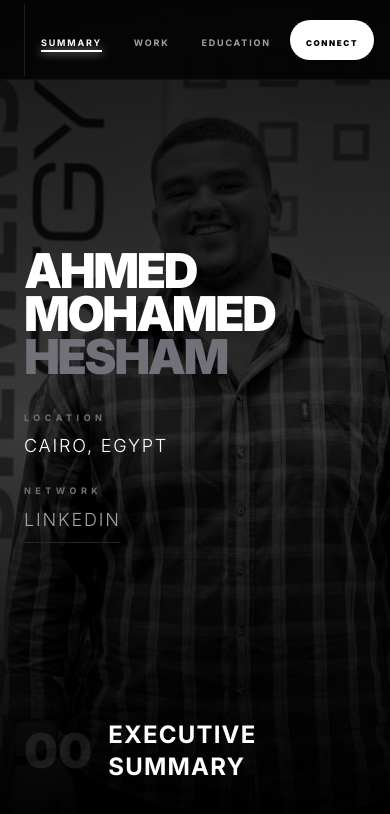
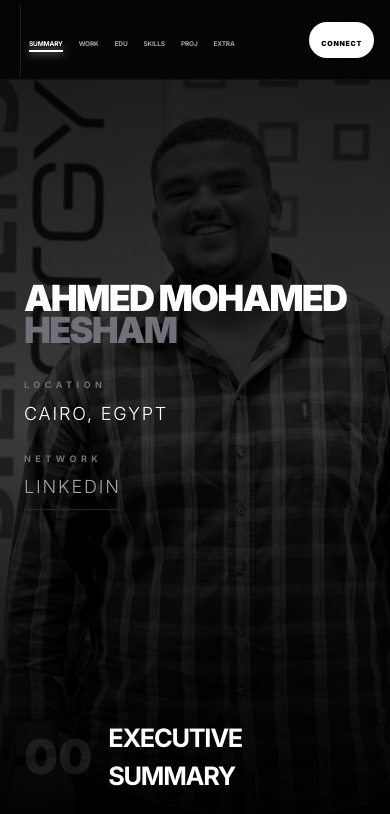
Before and after one commit to AmadoMamado74/AmadoPortfolio, a React (Vite) app: page / in a window 390 px wide. Shown: the top 814 px of the page. Built offline with nearby package versions, Linux system fonts and the light colour scheme.

Commit message:
Ultra-compact mobile layout: fixed navigation, scaled headers, and condensed skills

```diff
--- a/App.tsx
+++ b/App.tsx
@@ -235,13 +235,13 @@ const App: React.FC = () => {
   const NavButton = ({ label, id, active }: { label: string, id: SectionId, active: boolean }) => (
     <button
       onClick={() => scrollToSection(id)}
-      className={`group relative px-4 xl:px-6 py-4 transition-all duration-300 ${active ? 'text-white' : 'text-zinc-400 hover:text-white'}`}
+      className={`group relative px-2 md:px-4 xl:px-6 py-4 transition-all duration-300 ${active ? 'text-white' : 'text-zinc-400 hover:text-white'}`}
     >
-      <span className="relative z-10 text-[9px] xl:text-[10px] font-bold uppercase tracking-[0.2em] xl:tracking-[0.3em] whitespace-nowrap">
+      <span className="relative z-10 text-[6.5px] md:text-[9px] xl:text-[10px] font-bold uppercase tracking-tight md:tracking-[0.2em] xl:tracking-[0.3em] whitespace-nowrap">
         {label}
       </span>
       {active && (
-        <div className="absolute bottom-4 left-4 xl:left-6 right-4 xl:right-6 h-0.5 bg-white shadow-[0_0_10px_white]" />
+        <div className="absolute bottom-4 left-2 md:left-4 xl:left-6 right-2 md:right-4 xl:right-6 h-0.5 bg-white shadow-[0_0_10px_white]" />
       )}
     </button>
   );
@@ -275,20 +275,20 @@ const App: React.FC = () => {
           <NavButton id="extra" label="Extra" active={activeSection === 'extra'} />
         </div>
 
-        <div className="lg:hidden flex items-center overflow-x-auto no-scrollbar py-2 max-w-[70%] border-l border-white/10 ml-2 gap-0">
+        <div className="lg:hidden flex items-center overflow-x-auto no-scrollbar py-2 max-w-[70%] border-l border-white/10 ml-1 gap-0">
           <NavButton id="summary" label="Summary" active={activeSection === 'summary'} />
           <NavButton id="experience" label="Work" active={activeSection === 'experience'} />
-          <NavButton id="education" label="Education" active={activeSection === 'education'} />
+          <NavButton id="education" label="Edu" active={activeSection === 'education'} />
           <NavButton id="skills" label="Skills" active={activeSection === 'skills'} />
-          <NavButton id="projects" label="Projects" active={activeSection === 'projects'} />
+          <NavButton id="projects" label="Proj" active={activeSection === 'projects'} />
           <NavButton id="extra" label="Extra" active={activeSection === 'extra'} />
         </div>
 
         <button
           onClick={scrollToContact}
-          className="group relative px-4 md:px-8 py-2 md:py-3 bg-white text-black rounded-full transition-all duration-300 hover:bg-zinc-200 active:scale-95 shadow-2xl shrink-0"
+          className="group relative px-3 md:px-8 py-1.5 md:py-3 bg-white text-black rounded-full transition-all duration-300 hover:bg-zinc-200 active:scale-95 shadow-2xl shrink-0"
         >
-          <span className="relative z-10 text-[8px] md:text-[10px] font-black uppercase tracking-[0.2em] md:tracking-[0.3em]">Connect</span>
+          <span className="relative z-10 text-[7px] md:text-[10px] font-black uppercase tracking-widest md:tracking-[0.3em]">Connect</span>
         </button>
       </nav>
 
@@ -296,7 +296,7 @@ const App: React.FC = () => {
         {/* HERO */}
         <section className="min-h-[70vh] flex flex-col justify-center px-6 md:px-16">
           <header className="max-w-7xl mx-auto w-full text-left">
-            <h1 className="text-5xl md:text-8xl lg:text-[10rem] font-black uppercase tracking-tighter leading-[0.9] mb-8 md:mb-12 animate-in fade-in slide-in-from-bottom-4 duration-1000">
+            <h1 className="text-4xl sm:text-6xl md:text-8xl lg:text-[10rem] font-black uppercase tracking-tighter leading-[0.9] mb-8 md:mb-12 animate-in fade-in slide-in-from-bottom-4 duration-1000">
               Ahmed Mohamed<br /><span className="text-zinc-500">Hesham</span>
             </h1>
 
@@ -325,7 +325,7 @@ const App: React.FC = () => {
             <div className="max-w-7xl mx-auto">
               <div className="flex flex-row items-center gap-4 md:gap-12 mb-8 md:mb-32">
                 <span className="text-zinc-300/10 text-5xl md:text-[14rem] font-black leading-none select-none">00</span>
-                <h3 className="text-2xl md:text-8xl font-bold uppercase tracking-[0.05em] md:-ml-40 text-white text-left break-words">Executive Summary</h3>
+                <h3 className="text-[6.5vw] md:text-8xl font-bold uppercase tracking-tighter md:tracking-[0.05em] md:-ml-40 text-white text-left break-words">Executive Summary</h3>
               </div>
               <div className="relative p-8 md:p-20 border border-white/10 bg-black/40 backdrop-blur-md group">
                 <div className="flex items-center justify-between gap-6 mb-8 md:mb-12">
@@ -343,7 +343,7 @@ const App: React.FC = () => {
             <div className="max-w-7xl mx-auto">
               <div className="flex flex-row items-center gap-4 md:gap-12 mb-8 md:mb-40">
                 <span className="text-zinc-300/10 text-5xl md:text-[14rem] font-black leading-none select-none">01</span>
-                <h3 className="text-2xl md:text-8xl font-bold uppercase tracking-[0.15em] md:-ml-40 text-white text-left break-words">Work Experience</h3>
+                <h3 className="text-[6.5vw] md:text-8xl font-bold uppercase tracking-tighter md:tracking-[0.15em] md:-ml-40 text-white text-left break-words">Work Experience</h3>
               </div>
               <div className="space-y-16 md:space-y-48">
                 {data.workExperience.map((exp) => (
@@ -371,7 +371,7 @@ const App: React.FC = () => {
             <div className="max-w-7xl mx-auto">
               <div className="flex flex-row items-center gap-4 md:gap-12 mb-8 md:mb-40">
                 <span className="text-zinc-300/10 text-5xl md:text-[14rem] font-black leading-none select-none">02</span>
-                <h3 className="text-2xl md:text-8xl font-bold uppercase tracking-[0.15em] md:-ml-40 text-white text-left break-words">Education</h3>
+                <h3 className="text-[6.5vw] md:text-8xl font-bold uppercase tracking-tighter md:tracking-[0.15em] md:-ml-40 text-white text-left break-words">Education</h3>
               </div>
               <div className="grid grid-cols-1 md:grid-cols-2 gap-8 md:gap-10">
                 {data.education.map((edu) => (
@@ -396,19 +396,19 @@ const App: React.FC = () => {
             <div className="max-w-7xl mx-auto">
               <div className="flex flex-row items-center gap-4 md:gap-12 mb-8 md:mb-40">
                 <span className="text-zinc-300/10 text-5xl md:text-[14rem] font-black leading-none select-none">03</span>
-                <h3 className="text-2xl md:text-8xl font-bold uppercase tracking-[0.15em] md:-ml-40 text-white text-left break-words">Technical Skills</h3>
+                <h3 className="text-[6.5vw] md:text-8xl font-bold uppercase tracking-tighter md:tracking-[0.15em] md:-ml-40 text-white text-left break-words">Technical Skills</h3>
               </div>
               <div className="grid grid-cols-1 md:grid-cols-2 lg:grid-cols-3 gap-12 md:gap-16 lg:gap-24">
                 {/* Mechanical Engineering */}
                 <div className="space-y-8 md:space-y-10">
-                  <h4 className="text-xl md:text-2xl font-black text-white uppercase tracking-[0.15em] mb-8 md:mb-12 border-b border-white/20 pb-6 md:pb-8 flex items-start">
+                  <h4 className="text-sm md:text-2xl font-black text-white uppercase tracking-tight md:tracking-[0.15em] mb-4 md:mb-12 border-b border-white/20 pb-3 md:pb-8 flex items-start">
                     Mechanical<br />Engineering
                   </h4>
-                  <div className="grid grid-cols-2 md:grid-cols-1 gap-4 md:gap-5">
+                  <div className="grid grid-cols-2 md:grid-cols-1 gap-2 md:gap-5">
                     {data.skills.mechanical.map((s) => (
                       <div key={s} className="group flex items-center gap-3 transition-all duration-300">
                         <div className="w-1 h-1 bg-white/40 group-hover:bg-white transition-all shrink-0" />
-                        <span className="text-[13px] md:text-[14px] font-medium uppercase tracking-[0.1em] text-zinc-400 group-hover:text-white transition-colors">{s}</span>
+                        <span className="text-[10px] md:text-[14px] font-medium uppercase tracking-tight md:tracking-[0.1em] text-zinc-400 group-hover:text-white transition-colors">{s}</span>
                       </div>
                     ))}
                   </div>
@@ -416,14 +416,14 @@ const App: React.FC = () => {
 
                 {/* System & Controls */}
                 <div className="space-y-8 md:space-y-10">
-                  <h4 className="text-xl md:text-2xl font-black text-white uppercase tracking-[0.15em] mb-8 md:mb-12 border-b border-white/20 pb-6 md:pb-8 flex items-start">
+                  <h4 className="text-sm md:text-2xl font-black text-white uppercase tracking-tight md:tracking-[0.15em] mb-4 md:mb-12 border-b border-white/20 pb-3 md:pb-8 flex items-start">
                     System &<br />Controls
                   </h4>
-                  <div className="grid grid-cols-2 md:grid-cols-1 gap-4 md:gap-5">
+                  <div className="grid grid-cols-2 md:grid-cols-1 gap-2 md:gap-5">
                     {data.skills.systems.map((s) => (
                       <div key={s} className="group flex items-center gap-3 transition-all duration-300">
                         <div className="w-1 h-1 bg-white/40 group-hover:bg-white transition-all shrink-0" />
-                        <span className="text-[13px] md:text-[14px] font-medium uppercase tracking-[0.1em] text-zinc-400 group-hover:text-white transition-colors">{s}</span>
+                        <span className="text-[10px] md:text-[14px] font-medium uppercase tracking-tight md:tracking-[0.1em] text-zinc-400 group-hover:text-white transition-colors">{s}</span>
                       </div>
                     ))}
                   </div>
@@ -431,14 +431,14 @@ const App: React.FC = () => {
 
                 {/* Electrical Engineering */}
                 <div className="space-y-8 md:space-y-10">
-                  <h4 className="text-xl md:text-2xl font-black text-white uppercase tracking-[0.15em] mb-8 md:mb-12 border-b border-white/20 pb-6 md:pb-8 flex items-start">
+                  <h4 className="text-sm md:text-2xl font-black text-white uppercase tracking-tight md:tracking-[0.15em] mb-4 md:mb-12 border-b border-white/20 pb-3 md:pb-8 flex items-start">
                     Electrical<br />Engineering
                   </h4>
                   <div className="grid grid-cols-2 lg:grid-cols-1 gap-4 md:gap-5">
                     {data.skills.electrical.map((s) => (
                       <div key={s} className="group flex items-center gap-3 transition-all duration-300">
                         <div className="w-1 h-1 bg-white/40 group-hover:bg-white transition-all shrink-0" />
-                        <span className="text-[13px] md:text-[14px] font-medium uppercase tracking-[0.1em] text-zinc-400 group-hover:text-white transition-colors">{s}</span>
+                        <span className="text-[10px] md:text-[14px] font-medium uppercase tracking-tight md:tracking-[0.1em] text-zinc-400 group-hover:text-white transition-colors">{s}</span>
                       </div>
                     ))}
                   </div>
@@ -452,13 +452,13 @@ const App: React.FC = () => {
             <div className="max-w-7xl mx-auto">
               <div className="flex flex-row items-center gap-4 md:gap-12 mb-8 md:mb-40">
                 <span className="text-zinc-300/10 text-5xl md:text-[14rem] font-black leading-none select-none">04</span>
-                <h3 className="text-2xl md:text-8xl font-bold uppercase tracking-[0.15em] md:-ml-40 text-white text-left break-words">Projects</h3>
+                <h3 className="text-[6.5vw] md:text-8xl font-bold uppercase tracking-tighter md:tracking-[0.15em] md:-ml-40 text-white text-left break-words">Projects</h3>
               </div>
 
               <div className="space-y-16 md:space-y-32 mb-16 transition-all duration-700">
                 {visibleCategories.map((category, idx) => (
                   <div key={idx} className="space-y-8 md:space-y-16">
-                    <h4 className="text-white text-xl md:text-5xl font-black uppercase tracking-tight border-b-2 md:border-b-4 border-white pb-4 md:pb-6 inline-block text-left w-full md:w-auto">{category.title}</h4>
+                    <h4 className="text-white text-lg md:text-5xl font-black uppercase tracking-tight border-b-2 md:border-b-4 border-white pb-4 md:pb-6 inline-block text-left w-full md:w-auto">{category.title}</h4>
                     <div className="grid grid-cols-1 md:grid-cols-2 gap-8 md:gap-12">
                       {category.projects.map((p) => (
                         <div key={p.id} className="p-8 md:p-12 border border-white/10 bg-black/40 hover:bg-black/60 hover:border-white/40 transition-all duration-700 backdrop-blur-sm group text-left">
@@ -492,13 +492,13 @@ const App: React.FC = () => {
             <div className="max-w-7xl mx-auto transition-all">
               <div className="flex flex-row items-center gap-4 md:gap-12 mb-8 md:mb-40">
                 <span className="text-zinc-300/10 text-5xl md:text-[14rem] font-black leading-none select-none">05</span>
-                <h3 className="text-2xl md:text-8xl font-bold uppercase tracking-[0.15em] md:-ml-40 text-white text-left break-words">Extracurriculars</h3>
+                <h3 className="text-[6.5vw] md:text-8xl font-bold uppercase tracking-tighter md:tracking-[0.15em] md:-ml-40 text-white text-left break-words">Extracurriculars</h3>
               </div>
               <div className="grid grid-cols-1 md:grid-cols-2 gap-10">
                 {data.extracurriculars.map((act, i) => (
                   <div key={i} className="flex flex-col justify-center p-8 md:p-14 border border-white/10 h-auto md:h-80 min-h-[160px] hover:border-white/40 transition-all duration-700 backdrop-blur-sm group hover:bg-black/40">
                     <span className="text-[10px] md:text-[11px] font-bold text-zinc-400 uppercase tracking-[0.8em] md:tracking-[1em] mb-6 md:mb-10 block group-hover:text-zinc-300">Contribution.0{i + 1}</span>
-                    <span className="text-xl md:text-2xl font-light uppercase tracking-tight text-white group-hover:text-white leading-relaxed">{act}</span>
+                    <span className="text-lg md:text-2xl font-light uppercase tracking-tight text-white group-hover:text-white leading-relaxed">{act}</span>
                   </div>
                 ))}
               </div>
@@ -510,7 +510,7 @@ const App: React.FC = () => {
             <div className="max-w-7xl mx-auto px-6 md:px-8">
               <div className="flex flex-row items-center gap-4 md:gap-12 mb-8 md:mb-40 text-left">
                 <span className="text-zinc-300/10 text-5xl md:text-[14rem] font-black leading-none select-none">06</span>
-                <h3 className="text-2xl md:text-8xl font-bold uppercase tracking-[0.15em] md:-ml-40 text-white text-left break-words">Contact</h3>
+                <h3 className="text-[6.5vw] md:text-8xl font-bold uppercase tracking-tighter md:tracking-[0.15em] md:-ml-40 text-white text-left break-words">Contact</h3>
               </div>
 
               <div className="grid grid-cols-1 md:grid-cols-2 gap-12 max-w-5xl mx-auto items-stretch">
```
